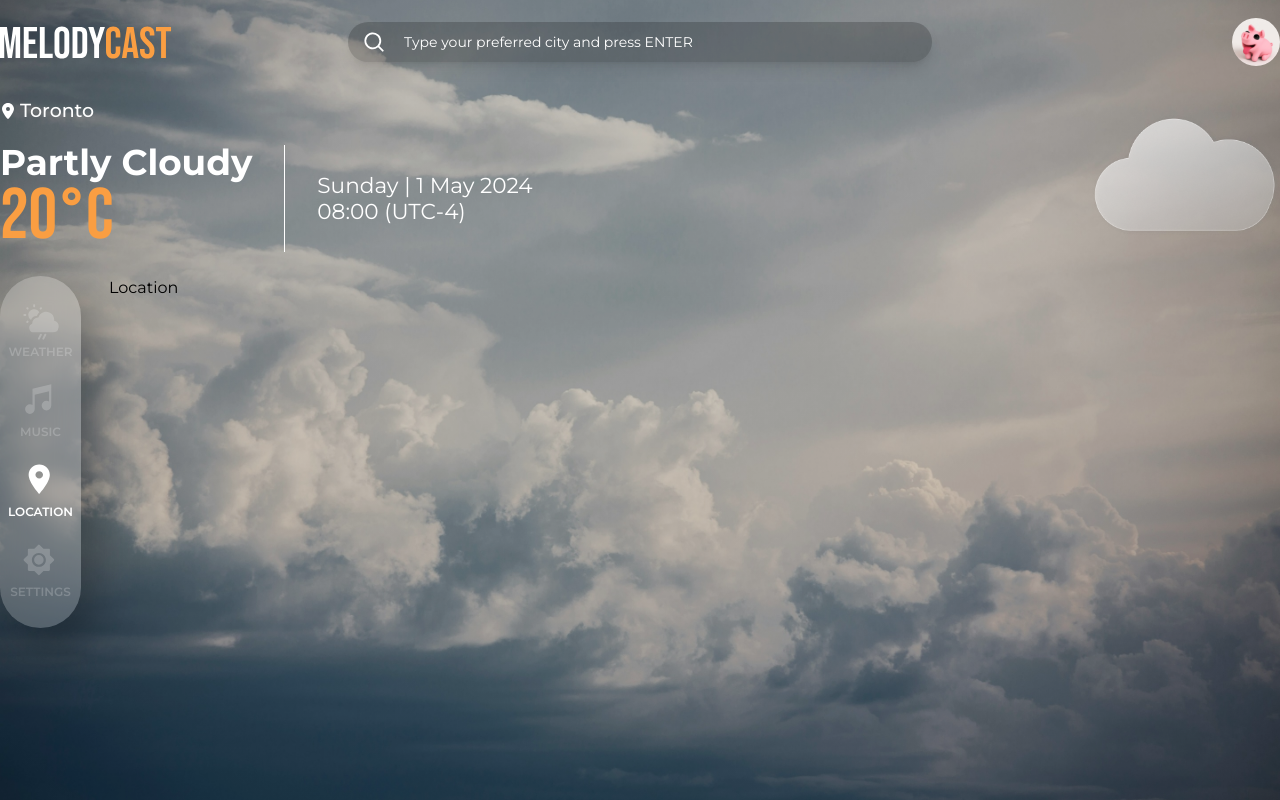
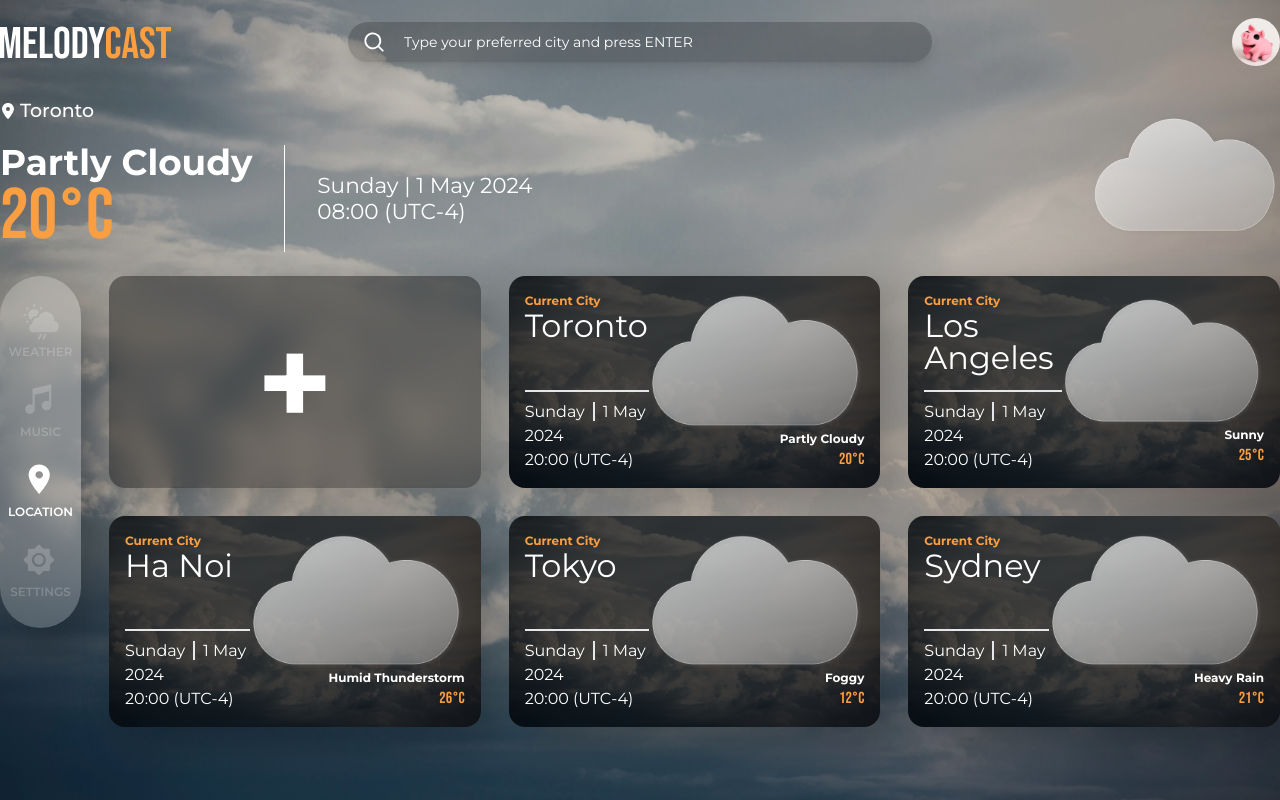
Before and after one commit to emmanueldiogu/MelodyCast-Old, a React (Vite) app: page /location in a window 1280 px wide. Built offline with nearby package versions, Linux system fonts and the light colour scheme.

Commit message:
Location + weather details added to elevated box

```diff
--- a/src/pages/Location.jsx
+++ b/src/pages/Location.jsx
@@ -1,12 +1,132 @@
-import React from 'react'
-import PropTypes from 'prop-types'
+import React from "react";
+import PropTypes from "prop-types";
+import ElevatedBox from "../components/ElevatedBox";
+import backgroundImage from "./../assets/bg-image.jpg";
+import cloud from "./../assets/cloud.png";
 
-const Location = props => {
-    return (
-        <div>Location</div>
-    )
-}
+const Location = (props) => {
+  return (
+    <main className="md:col-span-11 grid grid-cols-3 gap-7 2xl:gap-10">
+      <ElevatedBox className="justify-center items-center p-4 2xl:p-6 text-9xl font-bold">+</ElevatedBox>
+      <ElevatedBox className="justify-between p-4 2xl:p-6" customStyle={{
+        background: `linear-gradient(0deg, rgba(0, 0, 0, 0.70) 0%, rgba(0, 0, 0, 0.70) 100%), url(${backgroundImage}) lightgray 50% / cover no-repeat`,
+      }}>
+        <div className="flex flex-col justify-between">
+            <div>
+                <p className="font-bold text-xs leading-normal text-main capitalize">current city</p>
+                <h4 className=" text-[32px] leading-full">Toronto</h4>
+            </div>
+            <div className="border-t-2 pt-2">
+                <p><span className=" border-r-2 pr-2">Sunday</span><span className="pl-2">1 May 2024</span></p>
+                <p>20:00 (UTC-4)</p>
+            </div>
+        </div>
+        <div className="flex flex-col justify-center">
+            <div>
+                <img src={cloud} alt="cloud" className="2xl:max-w-[107px] 2xl:py-5"/>
+            </div>
+            <div className=" text-end self-end">
+                <p className="font-bold text-xs leading-normal capitalize">Partly Cloudy</p>
+                <h4 className=" font-bebas 2xl:text-5xl text-main">20°C</h4>
+            </div>
+        </div>
+      </ElevatedBox>
+      <ElevatedBox className="justify-between p-4 2xl:p-6" customStyle={{
+        background: `linear-gradient(0deg, rgba(0, 0, 0, 0.70) 0%, rgba(0, 0, 0, 0.70) 100%), url(${backgroundImage}) lightgray 50% / cover no-repeat`,
+      }}>
+        <div className="flex flex-col justify-between">
+            <div>
+                <p className="font-bold text-xs leading-normal text-main capitalize">current city</p>
+                <h4 className=" text-[32px] leading-full">Los Angeles</h4>
+            </div>
+            <div className="border-t-2 pt-2">
+                <p><span className=" border-r-2 pr-2">Sunday</span><span className="pl-2">1 May 2024</span></p>
+                <p>20:00 (UTC-4)</p>
+            </div>
+        </div>
+        <div className="flex flex-col justify-center">
+            <div>
+                <img src={cloud} alt="cloud" className="2xl:max-w-[107px] 2xl:py-5"/>
+            </div>
+            <div className=" text-end self-end">
+                <p className="font-bold text-xs leading-normal capitalize">Sunny </p>
+                <h4 className=" font-bebas 2xl:text-5xl text-main">25°C</h4>
+            </div>
+        </div>
+      </ElevatedBox>
+      <ElevatedBox className="justify-between p-4 2xl:p-6" customStyle={{
+        background: `linear-gradient(0deg, rgba(0, 0, 0, 0.70) 0%, rgba(0, 0, 0, 0.70) 100%), url(${backgroundImage}) lightgray 50% / cover no-repeat`,
+      }}>
+        <div className="flex flex-col justify-between">
+            <div>
+                <p className="font-bold text-xs leading-normal text-main capitalize">current city</p>
+                <h4 className=" text-[32px] leading-full">Ha Noi</h4>
+            </div>
+            <div className="border-t-2 pt-2">
+                <p><span className=" border-r-2 pr-2">Sunday</span><span className="pl-2">1 May 2024</span></p>
+                <p>20:00 (UTC-4)</p>
+            </div>
+        </div>
+        <div className="flex flex-col justify-center">
+            <div>
+                <img src={cloud} alt="cloud" className="2xl:max-w-[107px] 2xl:py-5"/>
+            </div>
+            <div className=" text-end self-end">
+                <p className="font-bold text-xs leading-normal capitalize">Humid Thunderstorm</p>
+                <h4 className=" font-bebas 2xl:text-5xl text-main">26°C</h4>
+            </div>
+        </div>
+      </ElevatedBox>
+      <ElevatedBox className="justify-between p-4 2xl:p-6" customStyle={{
+        background: `linear-gradient(0deg, rgba(0, 0, 0, 0.70) 0%, rgba(0, 0, 0, 0.70) 100%), url(${backgroundImage}) lightgray 50% / cover no-repeat`,
+      }}>
+        <div className="flex flex-col justify-between">
+            <div>
+                <p className="font-bold text-xs leading-normal text-main capitalize">current city</p>
+                <h4 className=" text-[32px] leading-full">Tokyo</h4>
+            </div>
+            <div className="border-t-2 pt-2">
+                <p><span className=" border-r-2 pr-2">Sunday</span><span className="pl-2">1 May 2024</span></p>
+                <p>20:00 (UTC-4)</p>
+            </div>
+        </div>
+        <div className="flex flex-col justify-center">
+            <div>
+                <img src={cloud} alt="cloud" className="2xl:max-w-[107px] 2xl:py-5"/>
+            </div>
+            <div className=" text-end self-end">
+                <p className="font-bold text-xs leading-normal capitalize">Foggy</p>
+                <h4 className=" font-bebas 2xl:text-5xl text-main">12°C</h4>
+            </div>
+        </div>
+      </ElevatedBox>
+      <ElevatedBox className="justify-between p-4 2xl:p-6" customStyle={{
+        background: `linear-gradient(0deg, rgba(0, 0, 0, 0.70) 0%, rgba(0, 0, 0, 0.70) 100%), url(${backgroundImage}) lightgray 50% / cover no-repeat`,
+      }}>
+        <div className="flex flex-col justify-between">
+            <div>
+                <p className="font-bold text-xs leading-normal text-main capitalize">current city</p>
+                <h4 className=" text-[32px] leading-full">Sydney</h4>
+            </div>
+            <div className="border-t-2 pt-2">
+                <p><span className=" border-r-2 pr-2">Sunday</span><span className="pl-2">1 May 2024</span></p>
+                <p>20:00 (UTC-4)</p>
+            </div>
+        </div>
+        <div className="flex flex-col justify-center">
+            <div>
+                <img src={cloud} alt="cloud" className="2xl:max-w-[107px] 2xl:py-5"/>
+            </div>
+            <div className=" text-end self-end">
+                <p className="font-bold text-xs leading-normal capitalize">Heavy Rain</p>
+                <h4 className=" font-bebas 2xl:text-5xl text-main">21°C</h4>
+            </div>
+        </div>
+      </ElevatedBox>
+    </main>
+  );
+};
 
-Location.propTypes = {}
+Location.propTypes = {};
 
-export default Location
+export default Location;
```
